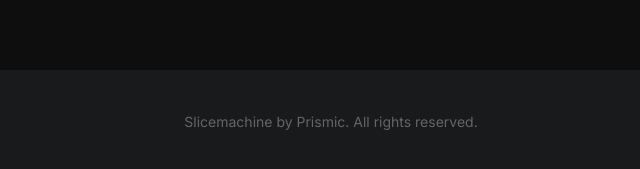
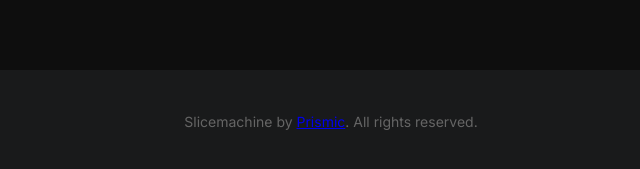
Before and after one commit to phillysnow/sm-beta-signup, a website built with Parcel: page index.html in a window 1280 px wide. Shown: the part 4395-4564 px from the top of the page, 309-949 px from the left. Built offline with nearby package versions, Linux system fonts and the light colour scheme.

Commit message:
linked footer

```diff
--- a/index.html
+++ b/index.html
@@ -343,7 +343,7 @@
     </div>
 
     <footer>
-      Slicemachine by Prismic. All rights reserved.
+      Slicemachine by <a href="https://prismic.io/">Prismic</a>. All rights reserved.
     </footer>
   </body>
 </html>
```
